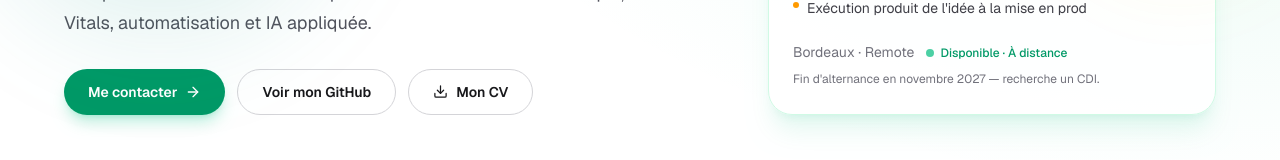
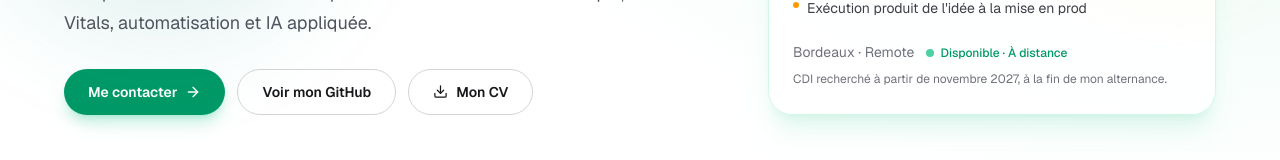
Before and after one commit to Lucas-tsl/portfolio-lucas, a Next.js app: page / in a window 1280 px wide. Shown: the part 365-525 px from the top of the page. Built offline with nearby package versions, Linux system fonts and the light colour scheme.

Commit message:
Reformule la note de disponibilité (CDI recherché à partir de...)

```diff
--- a/src/data/portfolio-data.ts
+++ b/src/data/portfolio-data.ts
@@ -22,7 +22,7 @@ export const portfolioData = {
     wordpress: "https://profiles.wordpress.org/lucastsl/",
     location: "Bordeaux, France",
     available: true,
-    availabilityNote: "Fin d'alternance en novembre 2027 — recherche un CDI.",
+    availabilityNote: "CDI recherché à partir de novembre 2027, à la fin de mon alternance.",
   },
 
   skills: [
```
